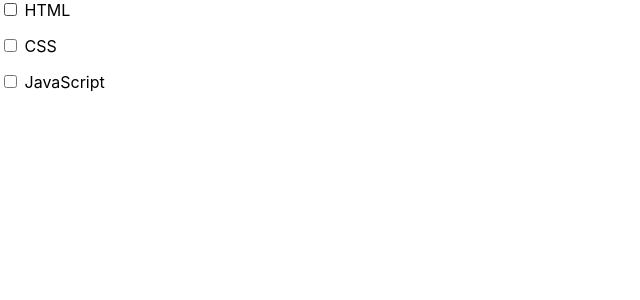
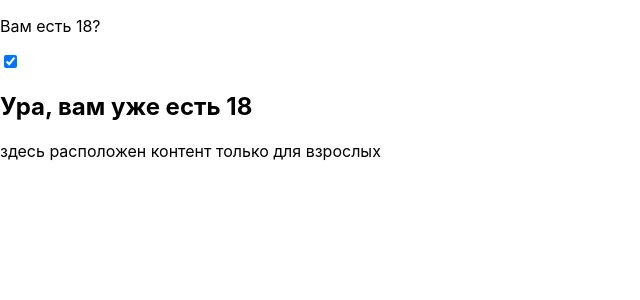
Before and after one commit to Kosa-Nostra/React_Tasks, a React (Create React App) app: page / in a window 1280 px wide. Shown: the top 300 px of the page, without its empty margins (0-640 px from the left). Built offline with nearby package versions, Linux system fonts and the light colour scheme.

Commit message:
Task 63#1

```diff
--- a/src/App.js
+++ b/src/App.js
@@ -38,31 +38,29 @@ function translit(word){
 }
 
 function App() {
-	const [languages, setLanguages] = useState({ html: false, css: false, js: false });
+	const [checked, setChecked] = useState(true);
 
-	const handleChange = (event) => {
-	  const { name, checked } = event.target;
-	  setLanguages((prev) => ({ ...prev, [name]: checked }));
-	};
+	let message;
+	if (checked) {
+		message = <div>
+		<h2>Ура, вам уже есть 18</h2>
+		<p>
+			здесь расположен контент только для взрослых
+		</p>
+	</div>;
+	} else {
+		message = <div>
+		<p>
+			увы, вам еще нет 18 лет:/
+		</p>
+	</div>
+	}
 
-	return (
-	  <div>
-		<label>
-		  <input type="checkbox" name="html" checked={languages.html} onChange={handleChange} /> HTML
-		</label>
-		<p>{languages.html ? "Вы знаете HTML" : ""}</p>
-
-		<label>
-		  <input type="checkbox" name="css" checked={languages.css} onChange={handleChange} /> CSS
-		</label>
-		<p>{languages.css ? "Вы знаете CSS" : ""}</p>
-
-		<label>
-		  <input type="checkbox" name="js" checked={languages.js} onChange={handleChange} /> JavaScript
-		</label>
-		<p>{languages.js ? "Вы знаете JavaScript" : ""}</p>
-	  </div>
-	);
+	return <div>
+		<p>Вам есть 18?</p>
+		<input type="checkbox" checked={checked} onChange={() => setChecked(!checked)} />
+		<div>{message}</div>
+	</div>;
 }
 
 export default App;
```
